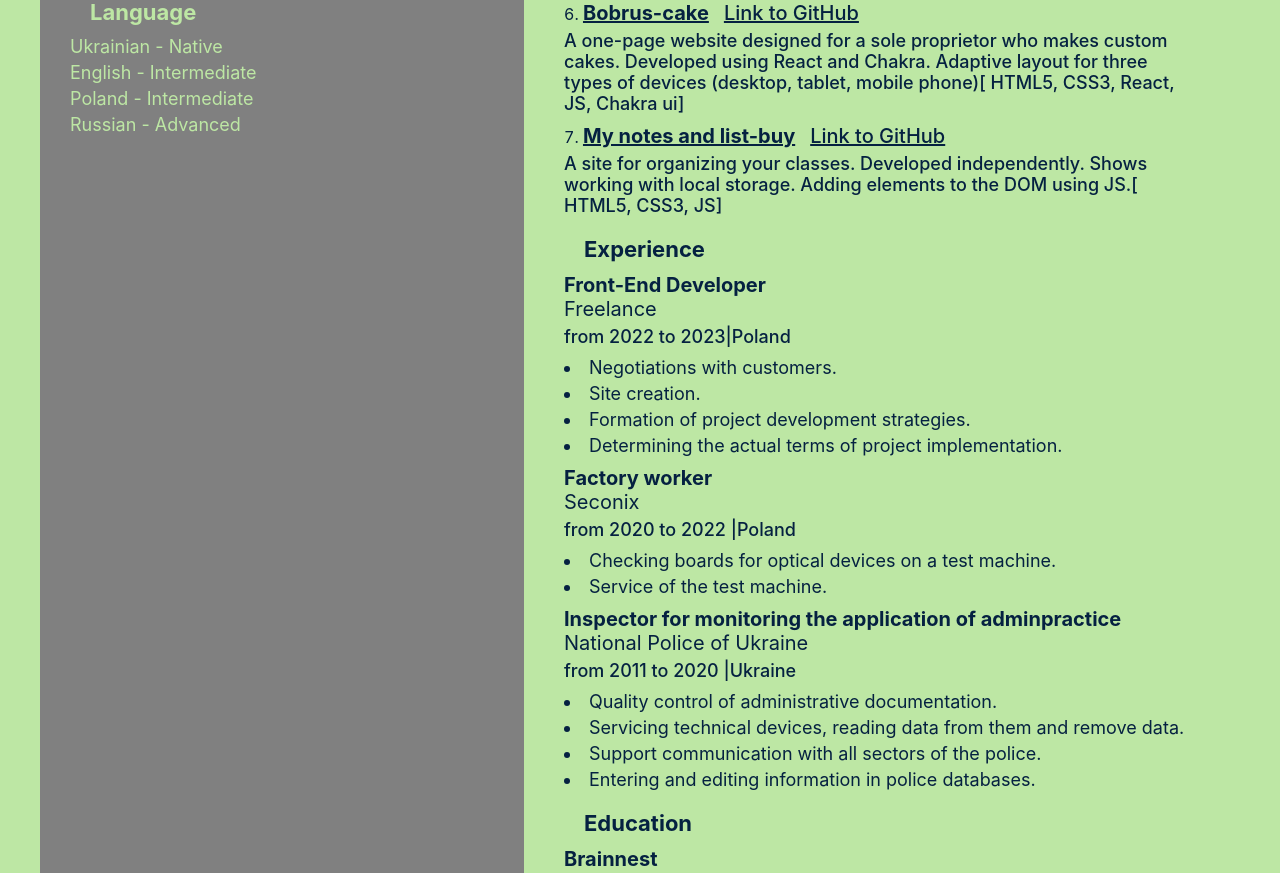
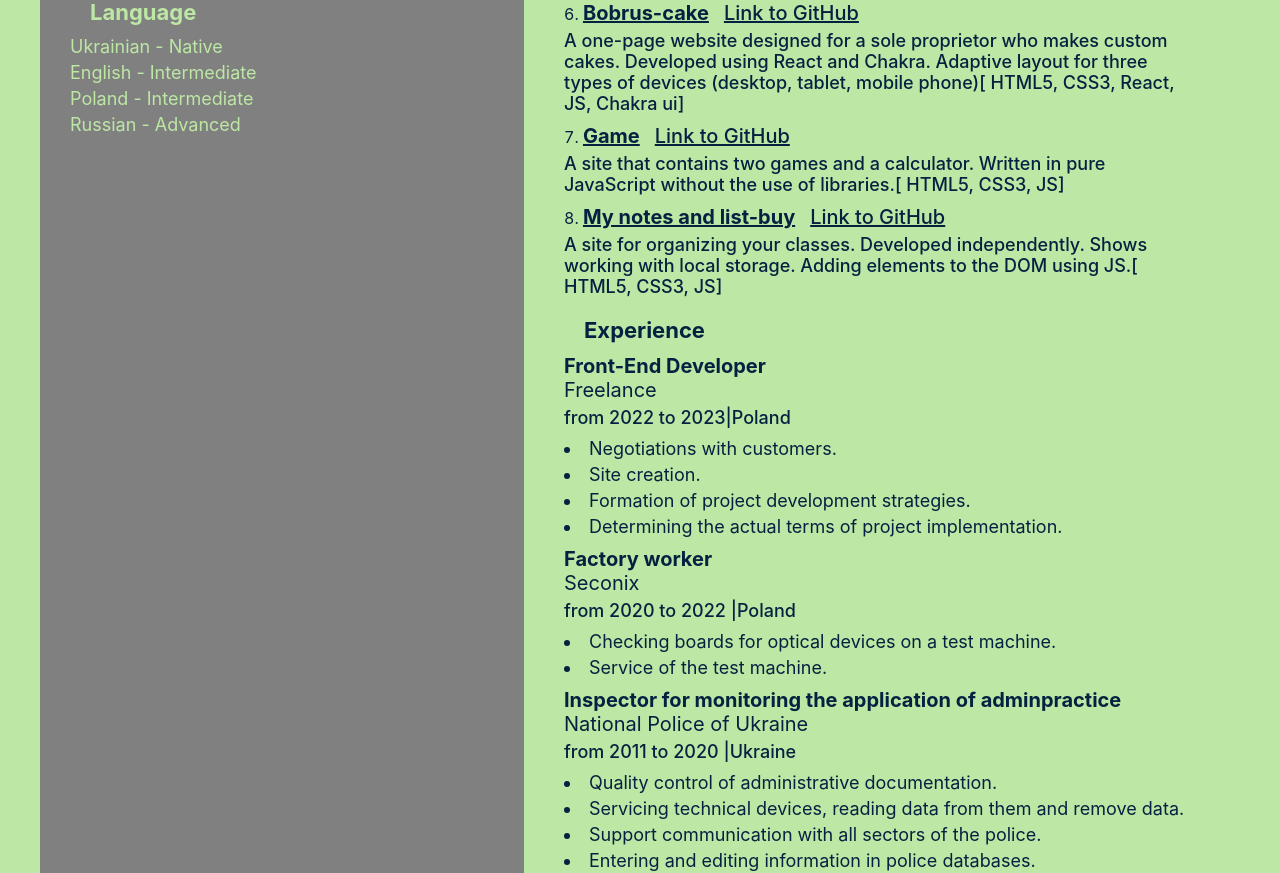
Before and after one commit to SofiiaShevtsova/resume, a React (Create React App) app: page / in a window 1280 px wide. Shown: the part 1140-2013 px from the top of the page. Built offline with nearby package versions, Linux system fonts and the light colour scheme.

Commit message:
add game site in projects

```diff
--- a/src/CV/MeProjects.jsx
+++ b/src/CV/MeProjects.jsx
@@ -107,6 +107,21 @@ const MeProject = props => {
           </TextProjectStyle>
         </li>
         <li className="sps-spr">
+          <LinkProjectStyle href="https://sofiiashevtsova.github.io/brainnest_JS/index.html">
+            Game
+          </LinkProjectStyle>
+          <LinkGitStyle href="https://github.com/SofiiaShevtsova/brainnest_JS.git">
+            Link to GitHub
+          </LinkGitStyle>
+          <TextProjectStyle>
+            A site that contains two games and a calculator. Written in pure
+            JavaScript without the use of libraries.
+            <span className="sps-spr3">[</span> HTML5, CSS3, JS
+            <span className="sps-spr3">]</span>
+          </TextProjectStyle>
+        </li>
+
+        <li className="sps-spr">
           <LinkProjectStyle href="https://sofiiashevtsova.github.io/my-project-js/">
             My notes and list-buy
           </LinkProjectStyle>
```
